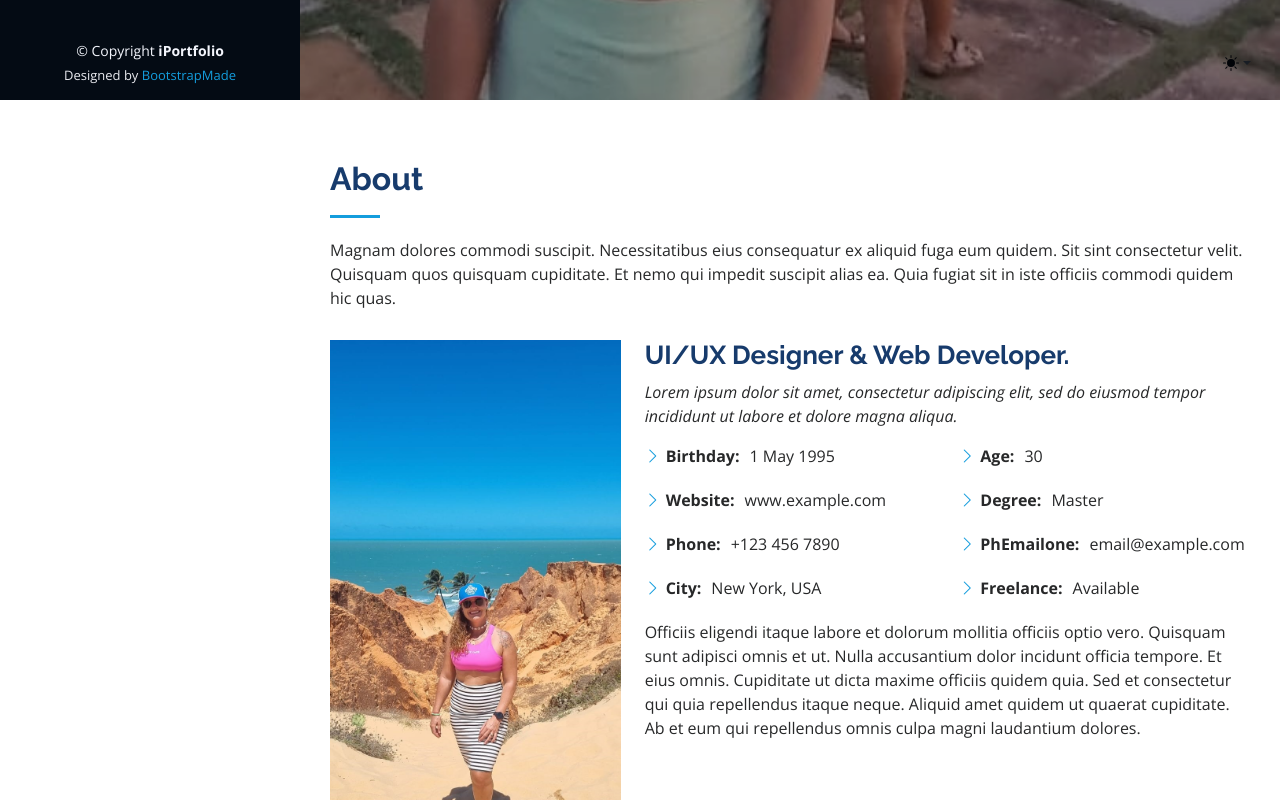
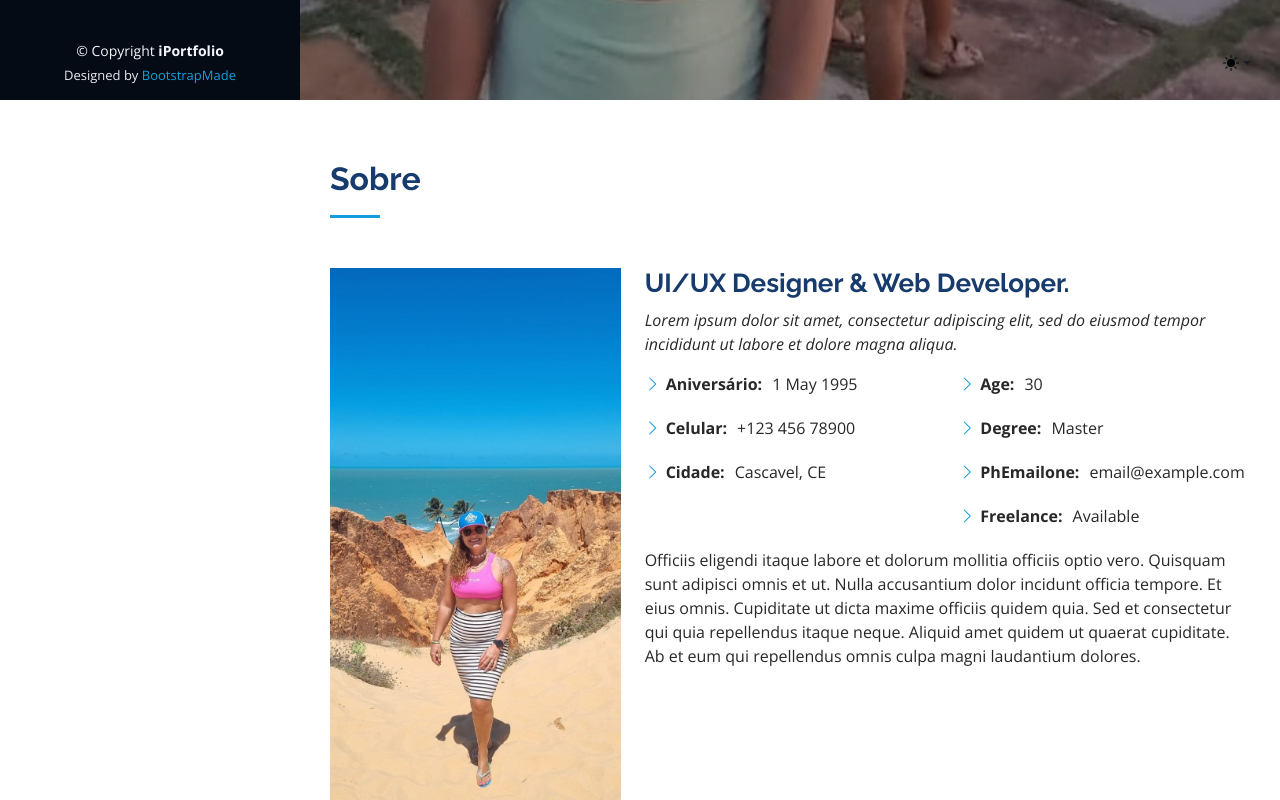
Before and after one commit to marielikaspar/Portfolio, a plain HTML site: page index.html in a window 1280 px wide. Shown: the part 700-1500 px from the top of the page. Drawn offline with nearby package versions, Linux system fonts and the light colour scheme.

Commit message:
Atualização da Seção Sobre

```diff
--- a/index.html
+++ b/index.html
@@ -84,8 +84,8 @@
       <div class="container">
 
         <div class="section-title">
-          <h2>About</h2>
-          <p>Magnam dolores commodi suscipit. Necessitatibus eius consequatur ex aliquid fuga eum quidem. Sit sint consectetur velit. Quisquam quos quisquam cupiditate. Et nemo qui impedit suscipit alias ea. Quia fugiat sit in iste officiis commodi quidem hic quas.</p>
+          <h2>Sobre</h2>
+          <p></p>
         </div>
 
         <div class="row">
@@ -101,10 +101,9 @@
             <div class="row">
               <div class="col-lg-6">
                 <ul>
-                  <li><i class="bi bi-chevron-right"></i> <strong>Birthday:</strong> <span>1 May 1995</span></li>
-                  <li><i class="bi bi-chevron-right"></i> <strong>Website:</strong> <span>www.example.com</span></li>
-                  <li><i class="bi bi-chevron-right"></i> <strong>Phone:</strong> <span>+123 456 7890</span></li>
-                  <li><i class="bi bi-chevron-right"></i> <strong>City:</strong> <span>New York, USA</span></li>
+                  <li><i class="bi bi-chevron-right"></i> <strong>Aniversário:</strong> <span>1 May 1995</span></li>
+                  <li><i class="bi bi-chevron-right"></i> <strong>Celular:</strong> <span>+123 456 78900</span></li>
+                  <li><i class="bi bi-chevron-right"></i> <strong>Cidade:</strong> <span>Cascavel, CE</span></li>
                 </ul>
               </div>
               <div class="col-lg-6">
```
